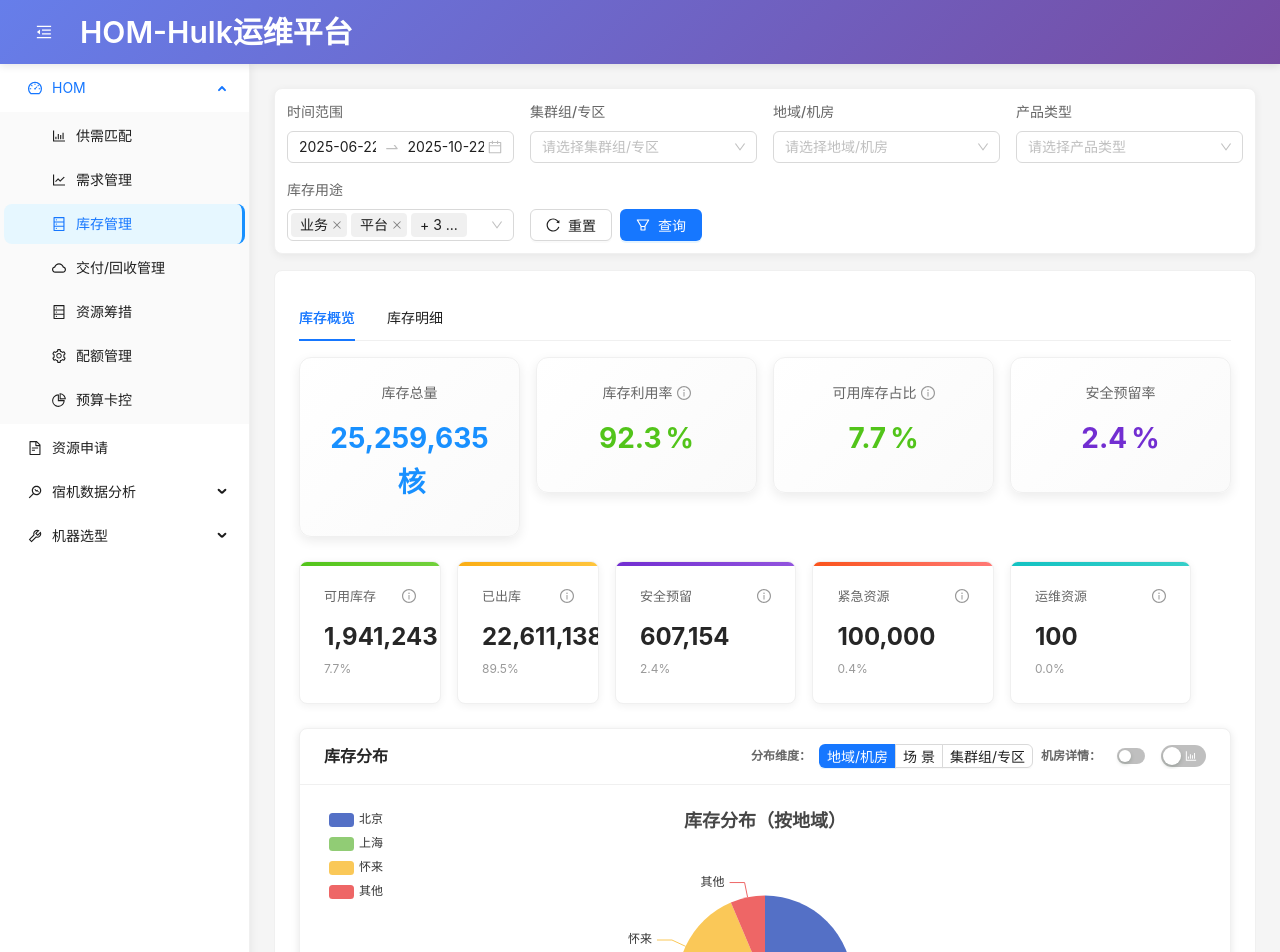
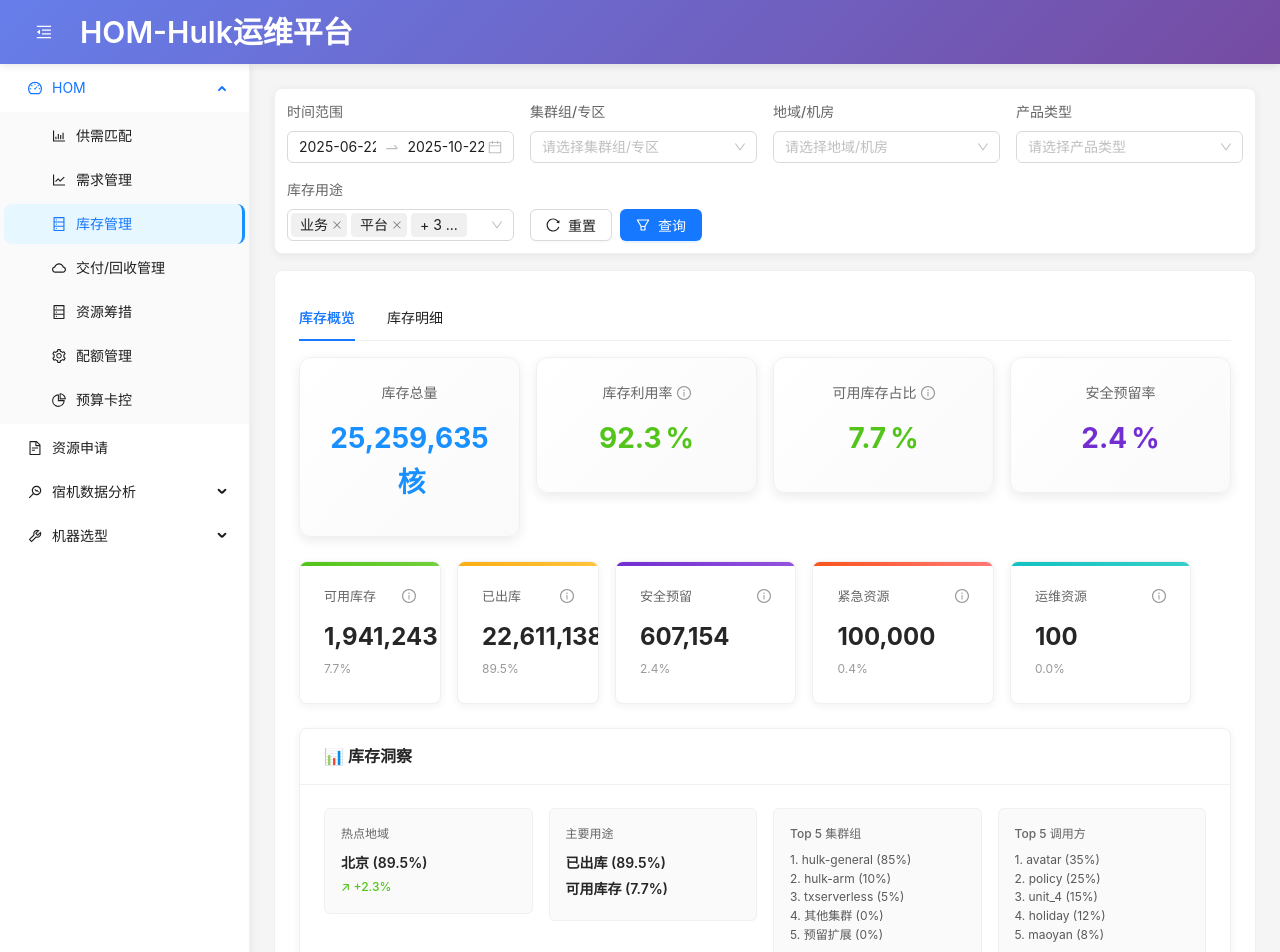
Before and after one commit to tasyskybenjamin/hulk_F1, a React (Create React App) app: page / in a window 1280 px wide. Shown: the top 952 px of the page. Built offline with nearby package versions, Linux system fonts and the light colour scheme; the HTML template or start-up script is replaced by a standard one.

Commit message:
在库存数据卡片下方添加库存洞察模块，展示热点地域、主要用途、Top集群组和调用方等关键信息

```diff
--- a/src/components/InventoryManagementPage.css
+++ b/src/components/InventoryManagementPage.css
@@ -269,3 +269,60 @@
   font-size: 12px;
   color: #999;
 }
+
+/* 库存洞察样式 */
+.inventory-management-page .insight-card {
+  border-radius: 8px;
+  box-shadow: 0 2px 8px rgba(0, 0, 0, 0.06);
+  border: 1px solid #f0f0f0;
+}
+
+.inventory-management-page .insight-card .ant-card-head-title {
+  font-size: 16px;
+  font-weight: 600;
+  color: #262626;
+}
+
+.inventory-management-page .insight-item {
+  padding: 16px;
+  background: #fafafa;
+  border-radius: 6px;
+  border: 1px solid #f0f0f0;
+  transition: all 0.3s ease;
+}
+
+.inventory-management-page .insight-item:hover {
+  background: #f5f5f5;
+  border-color: #d9d9d9;
+}
+
+.inventory-management-page .insight-label {
+  font-size: 12px;
+  color: #666;
+  margin-bottom: 8px;
+  font-weight: 500;
+}
+
+.inventory-management-page .insight-value {
+  font-size: 14px;
+  color: #262626;
+  font-weight: 600;
+  margin-bottom: 4px;
+}
+
+.inventory-management-page .insight-trend {
+  font-size: 12px;
+  color: #52c41a;
+  font-weight: 500;
+}
+
+.inventory-management-page .insight-list {
+  margin-top: 4px;
+}
+
+.inventory-management-page .insight-list-item {
+  font-size: 12px;
+  color: #595959;
+  margin-bottom: 2px;
+  line-height: 1.4;
+}
--- a/src/components/InventoryManagementPage.js
+++ b/src/components/InventoryManagementPage.js
@@ -880,6 +880,57 @@ const InventoryManagementPage = ({ onNavigateToResourceProcurement }) => {
                      </Col>
                   </Row>
 
+                  {/* 库存洞察 */}
+                  <Row gutter={[16, 16]} style={{ marginBottom: 24 }}>
+                    <Col span={24}>
+                      <Card
+                        title="📊 库存洞察"
+                        className="insight-card"
+                      >
+                        <Row gutter={[16, 16]}>
+                          <Col xs={24} sm={12} md={6}>
+                            <div className="insight-item">
+                              <div className="insight-label">热点地域</div>
+                              <div className="insight-value">北京 (89.5%)</div>
+                              <div className="insight-trend">↗ +2.3%</div>
+                            </div>
+                          </Col>
+                          <Col xs={24} sm={12} md={6}>
+                            <div className="insight-item">
+                              <div className="insight-label">主要用途</div>
+                              <div className="insight-value">已出库 (89.5%)</div>
+                              <div className="insight-value">可用库存 (7.7%)</div>
+                            </div>
+                          </Col>
+                          <Col xs={24} sm={12} md={6}>
+                            <div className="insight-item">
+                              <div className="insight-label">Top 5 集群组</div>
+                              <div className="insight-list">
+                                <div className="insight-list-item">1. hulk-general (85%)</div>
+                                <div className="insight-list-item">2. hulk-arm (10%)</div>
+                                <div className="insight-list-item">3. txserverless (5%)</div>
+                                <div className="insight-list-item">4. 其他集群 (0%)</div>
+                                <div className="insight-list-item">5. 预留扩展 (0%)</div>
+                              </div>
+                            </div>
+                          </Col>
+                          <Col xs={24} sm={12} md={6}>
+                            <div className="insight-item">
+                              <div className="insight-label">Top 5 调用方</div>
+                              <div className="insight-list">
+                                <div className="insight-list-item">1. avatar (35%)</div>
+                                <div className="insight-list-item">2. policy (25%)</div>
+                                <div className="insight-list-item">3. unit_4 (15%)</div>
+                                <div className="insight-list-item">4. holiday (12%)</div>
+                                <div className="insight-list-item">5. maoyan (8%)</div>
+                              </div>
+                            </div>
+                          </Col>
+                        </Row>
+                      </Card>
+                    </Col>
+                  </Row>
+
                   {/* 库存分布 */}
                   <Card
                     title={
```
